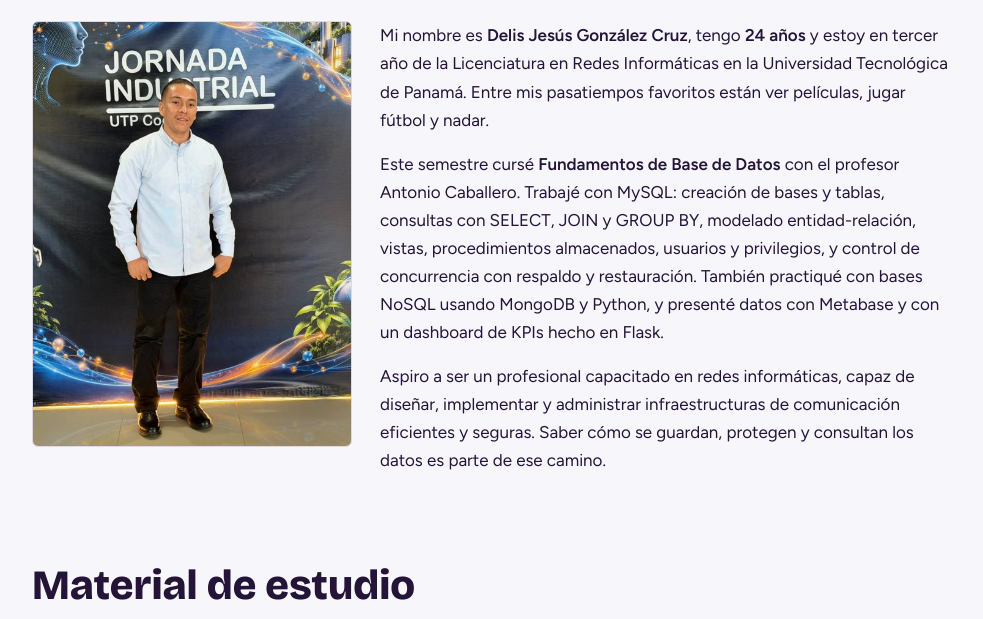
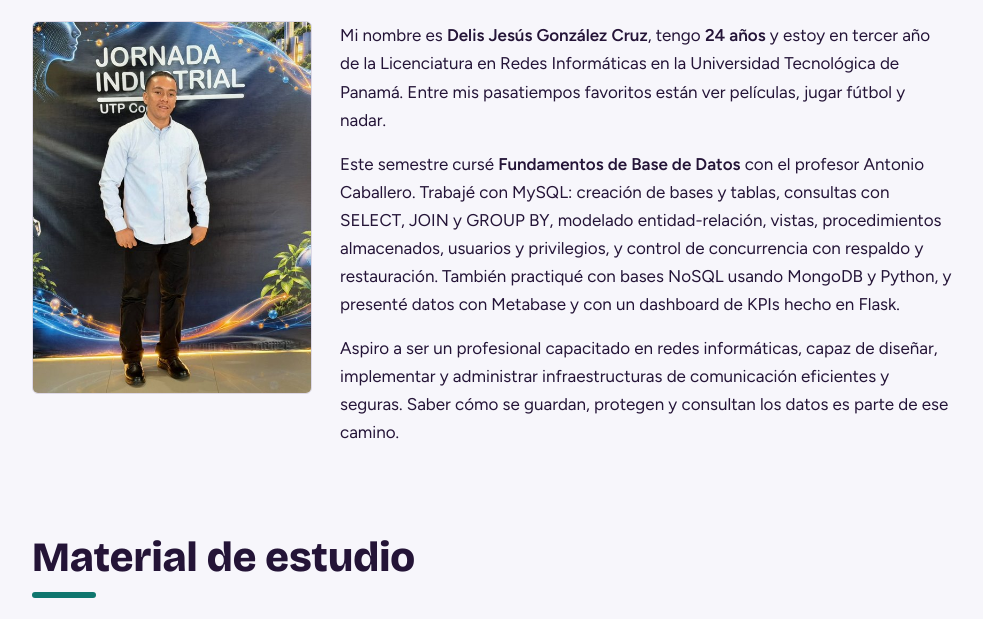
Before and after one commit to jesus12805/portafolio_db, a plain HTML site: page index.html in a window 1280 px wide. Shown: the part 764-1383 px from the top of the page, without its empty margins (148-1131 px from the left). Drawn offline with nearby package versions, Linux system fonts and the light colour scheme.

Commit message:
Add files via upload

```diff
--- a/index.html
+++ b/index.html
@@ -27,9 +27,9 @@ section{padding:64px 0 8px}
 h2{font-size:clamp(1.8rem,5vw,2.6rem);margin-bottom:24px}
 h3{color:var(--c,var(--ink));font-size:1.35rem;margin:40px 0 16px;padding-left:12px;border-left:6px solid var(--c,var(--gr))}
 .intro{display:grid;gap:28px;grid-template-columns:1fr}
-.intro img{width:100%;max-width:320px;height:auto;border-radius:6px;border:1px solid var(--ln)}
+.intro img{width:100%;max-width:280px;height:auto;border-radius:6px;border:1px solid var(--ln)}
 .intro p,#reflexion p{margin:0 0 16px;max-width:68ch}#reflexion{--c:var(--c3)}
-@media(min-width:760px){.intro{grid-template-columns:320px 1fr;align-items:start}}
+@media(min-width:760px){.intro{grid-template-columns:280px 1fr;align-items:start}}
 .grid{display:grid;gap:16px;grid-template-columns:repeat(auto-fill,minmax(280px,1fr))}
 .card{background:var(--sf);border:1px solid var(--ln);border-radius:6px;padding:18px;display:flex;flex-direction:column;gap:10px}
 .card{border-top:5px solid var(--c)}.st{--c:var(--cs)}.g0{--c:var(--c0)}.g1{--c:var(--c1)}.g2{--c:var(--c2)}.g3{--c:var(--c3)}.g4{--c:var(--c4)}#introduccion{--c:var(--ci)}#material{--c:var(--cs)}#tareas{--c:var(--c1)}section h2::after{content:"";display:block;width:64px;height:6px;border-radius:3px;background:var(--c);margin-top:10px}body::before{content:"";display:block;height:8px;background:linear-gradient(90deg,var(--ci),var(--c3),var(--c1),var(--c2),var(--cs))}
@@ -37,7 +37,7 @@ h3{color:var(--c,var(--ink));font-size:1.35rem;margin:40px 0 16px;padding-left:1
 .card p{margin:0;color:var(--mut);font-size:.98rem;flex:1}
 .btn{align-self:flex-start;background:var(--c,var(--btn));color:var(--btt);font-weight:600;text-decoration:none;padding:9px 14px;border-radius:6px}
 .btn:hover{filter:brightness(1.12)}
-.figs{display:grid;gap:20px;grid-template-columns:1fr}header{text-align:center}
+.figs{display:grid;gap:20px;grid-template-columns:1fr}.figs figure{max-width:620px;width:100%;margin:0 auto}header{text-align:center}
 figure{margin:0;background:var(--sf);border:1px solid var(--ln);border-radius:6px;padding:12px}
 figure img{width:100%;height:auto;display:block;background:#fff;border-radius:4px}
 figcaption{margin-top:8px;font-weight:600}
@@ -58,7 +58,7 @@ footer{padding:56px 0 40px;color:var(--mut)}
 </header>
 
 <section id="introduccion"><h2>Introducción</h2>
-<div class="intro"><img src="images/foto.jpg" alt="Delis González en la Jornada Industrial de la UTP Coclé" width="320" height="427">
+<div class="intro"><img src="images/foto.jpg" alt="Delis González en la Jornada Industrial de la UTP Coclé" width="280" height="373">
 <div>
 <p>Mi nombre es <strong>Delis Jesús González Cruz</strong>, tengo <strong>24 años</strong> y estoy en tercer año de la Licenciatura en Redes Informáticas en la Universidad Tecnológica de Panamá. Entre mis pasatiempos favoritos están ver películas, jugar fútbol y nadar.</p>
 <p>Este semestre cursé <strong>Fundamentos de Base de Datos</strong> con el profesor Antonio Caballero. Trabajé con MySQL: creación de bases y tablas, consultas con SELECT, JOIN y GROUP BY, modelado entidad-relación, vistas, procedimientos almacenados, usuarios y privilegios, y control de concurrencia con respaldo y restauración. También practiqué con bases NoSQL usando MongoDB y Python, y presenté datos con Metabase y con un dashboard de KPIs hecho en Flask.</p>
```
